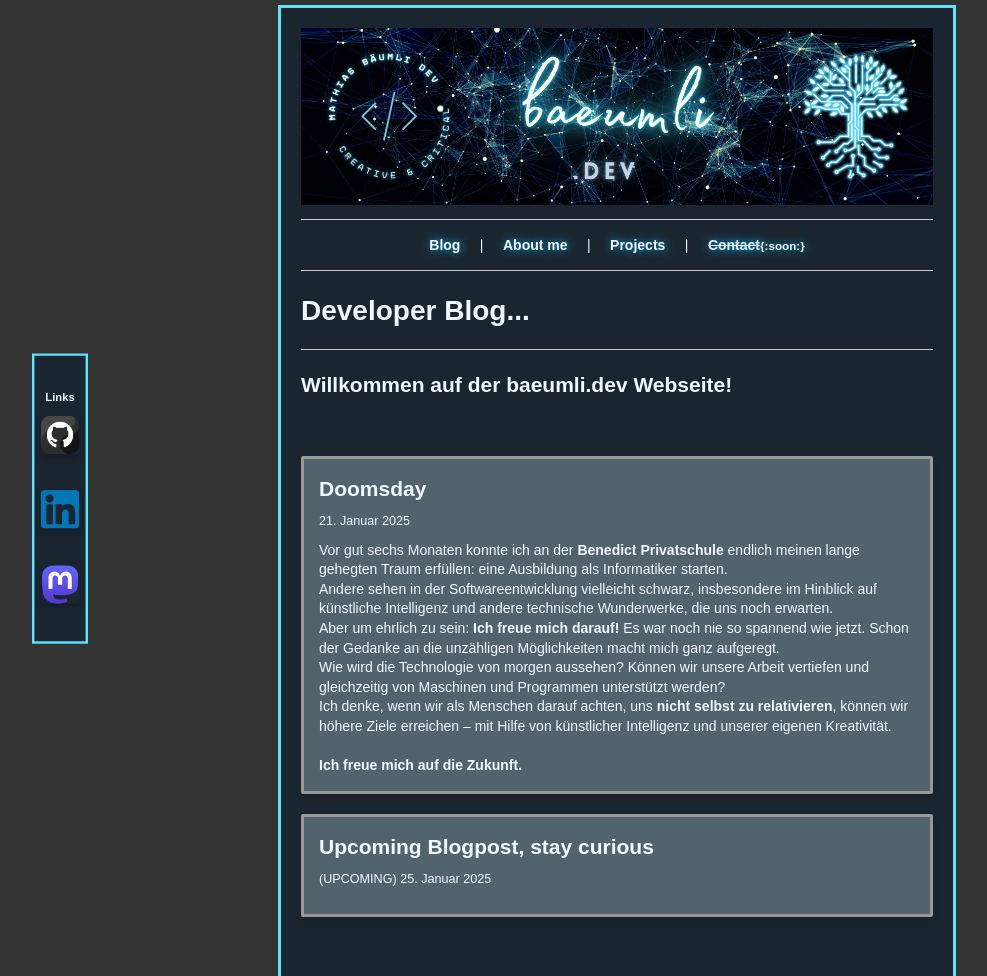
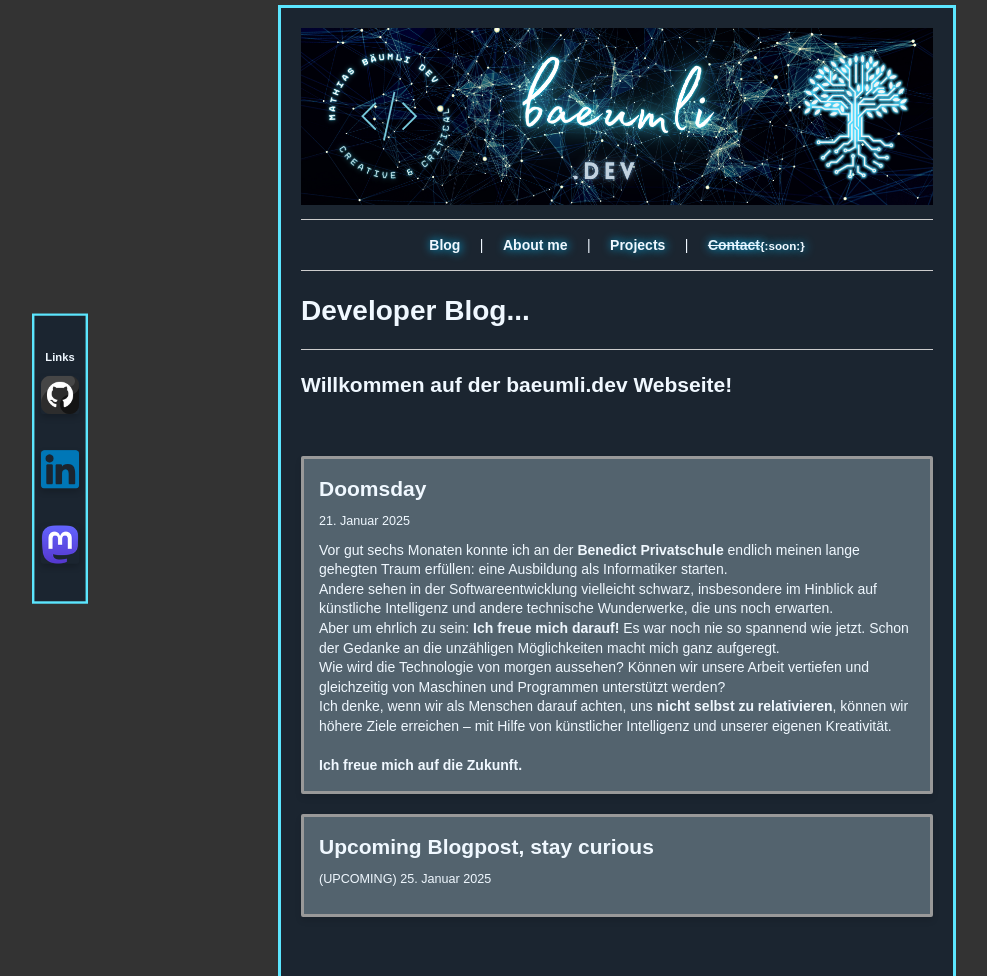
Before and after one commit to Lunyxium/a-quo, a website built with webpack: page index.html in a window 1280 px wide. Shown: the top 976 px of the page, without its empty margins (23-1010 px from the left). Built offline with nearby package versions, Linux system fonts and the light colour scheme.

Commit message:
Update main.css

```diff
--- a/css/main.css
+++ b/css/main.css
@@ -53,7 +53,7 @@ a:hover {
 .sidebar {
     padding: 50px;
     position: fixed; /* Fixiert die Leiste an der linken Seite */
-    top: 40%; /* Zentriert vertikal */
+    top: 35%; /* Zentriert vertikal */
     left: 4%; /* Am linken Rand */
     transform: translateY(-30%); /* Exakte Vertikalzentrierung */
     background-color: #1b2530; /* Hintergrundfarbe der Leiste */
```
